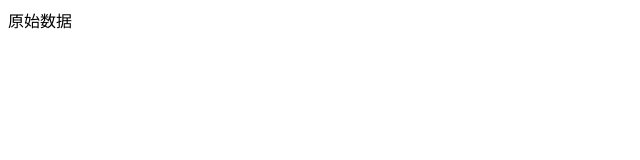
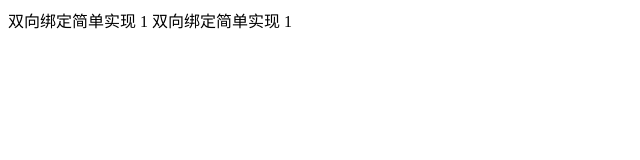
Before and after one commit to a916856595/vueSourceCodeStudy, a plain HTML site: page 双向绑定简单实现/index.html in a window 1280 px wide. Shown: the whole page, without its empty margins (0-640 px from the left). Drawn offline with Linux system fonts and the light colour scheme.

Commit message:
实现替换文本节点中的表达式为数据对象中的值

```diff
--- a/双向绑定简单实现/index.html
+++ b/双向绑定简单实现/index.html
@@ -19,15 +19,22 @@
             },
             value: '输入框的值',
         },
+        // template: `
+        //     <div>
+        //     {{title}} {{ title + 1 }}
+        //         <h1>{{title}}</h1>
+        //         <br />
+        //         <span v-bind="value"></span>
+        //         <input type="text" v-model="value">
+        //     </div>
+        // `
         template: `
             <div>
-                <h1>{{title}}</h1>
-                <br />
-                <span>{{value}}</span>
-                <input type="text" v-model="value">
+                { {title}} 1{ { title } }1
             </div>
         `
     })
+    console.log(App)
 </script>
 </body>
 </html>
--- a/双向绑定简单实现/src/main.js
+++ b/双向绑定简单实现/src/main.js
@@ -1,26 +1,106 @@
-(function (global) {
+(function (global, document) {
 
-    const Utilities = {
+    const utilities = {
         objToStr: Object.prototype.toString,
         // 返回复杂类型字符串
         getObjToStrText (value) {
-            return Utilities.objToStr.call(value).slice(8, -1);
+            return utilities.objToStr.call(value).slice(8, -1);
         },
         // 判断是否是对象
         isObject (value) {
             return this.getObjToStrText(value) === 'Object';
+        },
+        isFunc (value) {
+            return this.getObjToStrText(value) === 'Function';
+        },
+        // 判断是否元素节点
+        isElementNode (node) {
+            return node.nodeType === 1;
+        },
+        // 判断是否文本节点
+        isTextNode (node) {
+            return node.nodeType === 3;
+        }
+    };
+
+    const arrMethods = {
+        forEach (source, func, instance) {
+            Array.prototype.forEach.call(source, func, instance);
+        }
+    };
+
+    const regExp = {
+        templateString: /{\s*{(.*?)}\s*}/g,     // 匹配单个表达式,包括花括号
+        variable: /[a-zA-Z]+[\w]?/,             // 匹配表达式中的变量名称
+        expressionUselessPart: /{\s*{|}\s*}/g,  // 匹配单个表达式中的花括号
+    };
+
+    class DataMethods {
+        constructor(vm) {
+            this.data = vm.$data;
+        }
+        get (field) {
+            return field.split('.').reduce((currentData, fieldName) => {
+                return currentData[fieldName];
+            }, this.data);
         }
     }
 
     class Compile {
         constructor(vm) {
-            new Observer().observeObject(vm.$data);
-        };
+            // 获取模板的根节点及内容
+            const virtualDom = this.transformTemplateToVirtualDom(vm.$template);
+            // 开始替换临时节点中的内容
+            this.transformVirtualDomContent(vm, virtualDom);
+            // 替换挂载元素
+            this.mount(virtualDom, vm.$el);
+        }
+        transformTemplateToVirtualDom (template) {
+            // 这里不使用DocumentFragment原因是它没有innerHTML属性
+            const temporaryNode = document.createElement('div');
+            // 将临时节点的内容替换成功模板的内容
+            temporaryNode.innerHTML = template;
+            // Warning: 处于性能考虑，一般情况下模板应只有一个根节点
+            const childrenNodes = temporaryNode.children;
+            if (childrenNodes.length > 1) throw(new Error('模板应只有一个根节点'));
+            return childrenNodes[0];
+        }
+        transformVirtualDomContent (vm, virtualDom) {
+            const childNodes = virtualDom.childNodes;
+            arrMethods.forEach(childNodes, node => {
+                if (utilities.isElementNode(node)) this.transformElementNode(vm, node);
+                else if (utilities.isTextNode(node)) this.transformTextNode(vm, node);
+            }, childNodes);
+        }
+        // 对元素节点进行修改
+        transformElementNode (vm, node) {
+
+        }
+        // 对文本节点进行修改
+        transformTextNode (vm, node) {
+            const resultString = node.textContent
+                .replace(regExp.templateString, strMatched => {  // 匹配到所有的{{ }}内容
+                    // 去除表达式的花括号
+                    const currentExpression = strMatched.replace(regExp.expressionUselessPart, '');
+                    // 将表达式中的变量替换为变量值
+                    return currentExpression.replace(regExp.variable, variableField => {
+                        return vm.$dataMethods.get(variableField);
+                    });
+                });
+            node.textContent = resultString;
+        }
+        mount (sourceElement, targetElement) {
+            // 通过父节点替换节点
+            targetElement.parentNode.replaceChild(sourceElement, targetElement);
+        }
     }
 
     // 观察数据类
     // TODO 这里需要添加观察数组变化的方法
     class Observer {
+        constructor(vm) {
+            this.observeObject(vm.$data);
+        }
         observeObject (obj) {
             for (const fieldName in obj) {
                 const value = obj[fieldName];
@@ -35,12 +115,11 @@
         observe (dataSource, fieldName, value) {
             Object.defineProperty(dataSource, fieldName, {
                 get () {
-                    console.log('获取值');
                     return value;
                 },
                 set: (newValue) => {
                     // 在给数据重新赋值的时候，需要检查新值是否为对象，如果是，那么需要观察数据
-                    if (Utilities.isObject(newValue)) {
+                    if (utilities.isObject(newValue)) {
                         this.observeObject(newValue);
                     }
                     value = newValue;
@@ -54,10 +133,14 @@
         const { el, data, template } = $options;
         const element = document.querySelector(el);
         const vm = this;
-        vm.$el = element;
-        vm.$data = data;
-        vm.$template = template;
-        new Compile(vm);
+        vm.$el = element;                       // 挂载的元素
+        vm.$data = data;                        // 内容为数据
+        vm.$dataMethods = new DataMethods(vm);  // 包含一些操作数据的方法,需要先挂载数据后调用
+        vm.$template = template;                // 模板字符串内容
+        // 劫持数据对象
+        vm.$observer = new Observer(vm);        // 包含观测数据的方法
+        // 编译
+        vm.$complie = new Compile(vm);          // 包含编译的方法
     };
     global.Vue = Vue;
-})(window)
+})(window, document)
```
